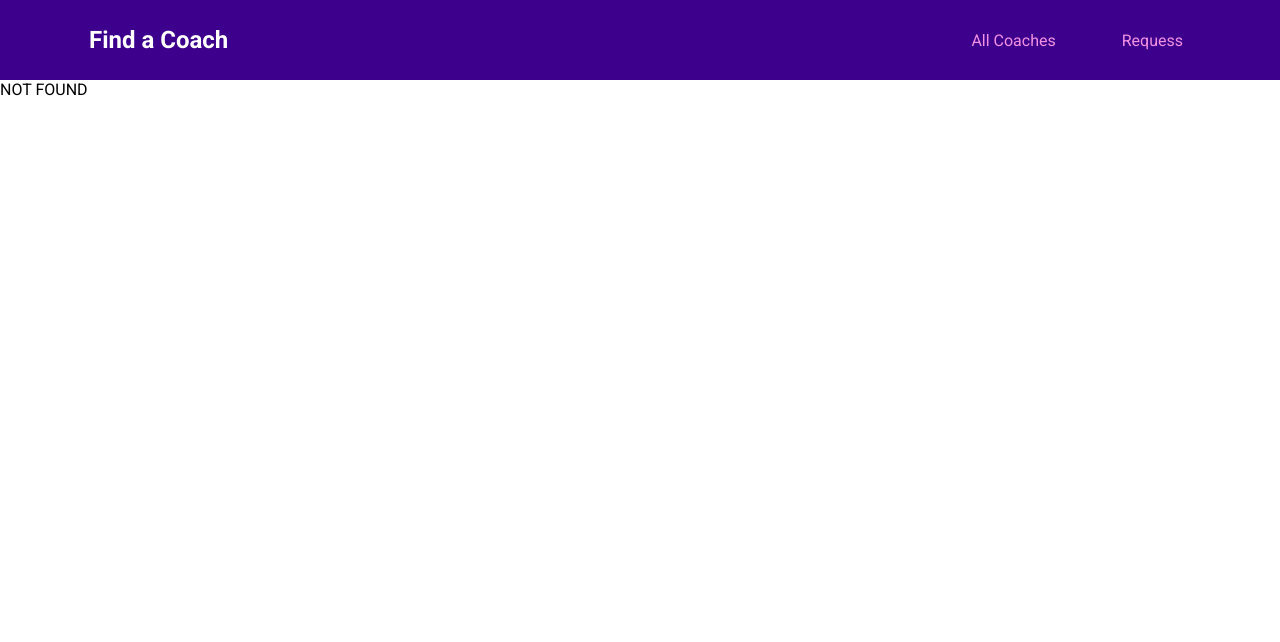
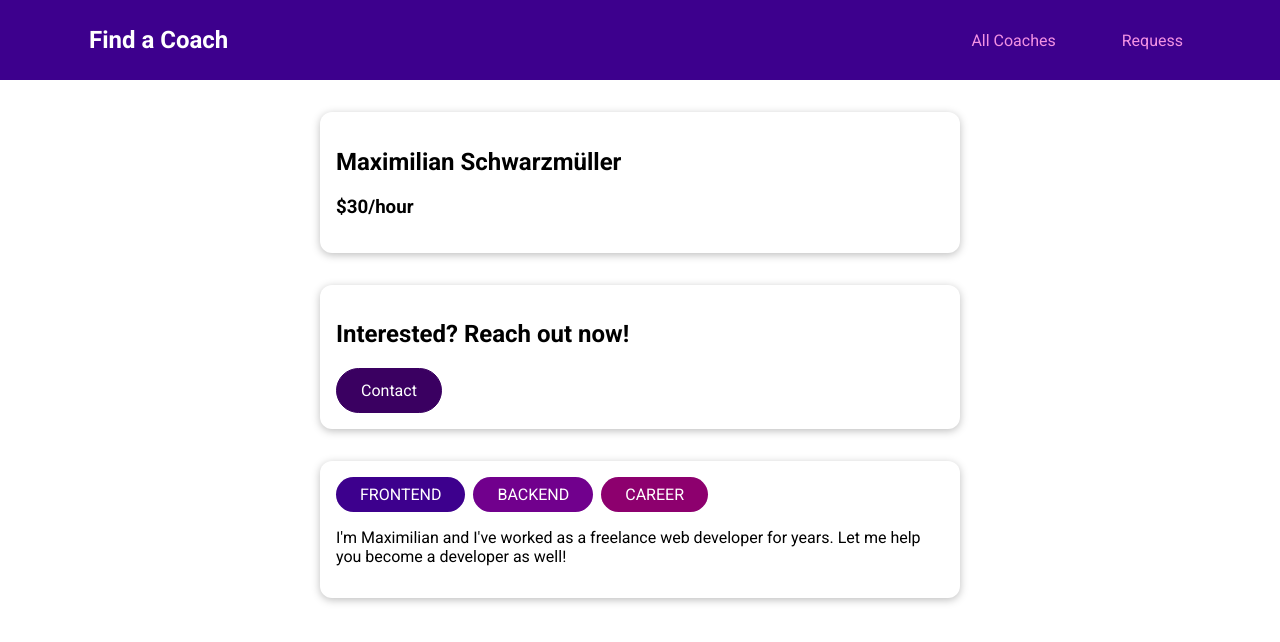
Before and after one commit to vuquangpham/find-a-coach-vuejs, a Vue app: page /coaches/c1 in a window 1280 px wide. Before the commit this address had no page. Shown: the top 642 px of the page. Built offline with nearby package versions, Linux system fonts and the light colour scheme.

Commit message:
:construction: setup routin for CoachDetail component

```diff
--- a/src/router/index.js
+++ b/src/router/index.js
@@ -13,9 +13,10 @@
     component: CoachesList,
   },
   {
-    path: "/coach/:id",
+    path: "/coaches/:id",
     name: "coach",
     component: () => import("../views/coaches/CoachDetail"),
+    props: true,
     children: [
       {
         path: "contact",
--- a/src/views/coaches/CoachDetail.vue
+++ b/src/views/coaches/CoachDetail.vue
@@ -1,5 +1,59 @@
 <template>
-  DETAILS FOR COACH
-  <router-view></router-view>
-  <router-link to="/coach/c1/contact">Contact</router-link>
+  <section>
+    <BaseCard>
+      <h2>{{ fullName }}</h2>
+      <h3>${{ rate }}/hour</h3>
+    </BaseCard>
+  </section>
+  <section>
+    <BaseCard>
+      <header>
+        <h2>Interested? Reach out now!</h2>
+        <BaseButton link :to="contactLink">Contact</BaseButton>
+      </header>
+      <router-view></router-view>
+    </BaseCard>
+  </section>
+  <section>
+    <BaseCard>
+      <BaseBadge v-for="area in areas" :key="area" :title="area" :class="area"></BaseBadge>
+      <p>{{ description }}</p>
+    </BaseCard>
+  </section>
 </template>
+<script>
+import BaseCard from "@/components/ui/BaseCard";
+import BaseButton from "@/components/ui/BaseButton";
+import BaseBadge from "@/components/ui/BaseBadge";
+
+export default {
+  components: {BaseBadge, BaseButton, BaseCard},
+  data(){
+    return {
+      selectedCoach: null,
+    };
+  },
+  props: ['id'],
+  computed: {
+    fullName(){
+      return this.selectedCoach.firstName + ' ' + this.selectedCoach.lastName;
+    },
+    areas(){
+      return this.selectedCoach.areas;
+    },
+    rate(){
+      return this.selectedCoach.hourlyRate;
+    },
+    description(){
+      return this.selectedCoach.description;
+    },
+    contactLink(){
+      console.log(this.$route);
+      return this.$route.path + '/contact';
+    }
+  },
+  created(){
+    this.selectedCoach = this.$store.getters['coaches/coaches'].find(coach => coach.id === this.id);
+  }
+};
+</script>
```
